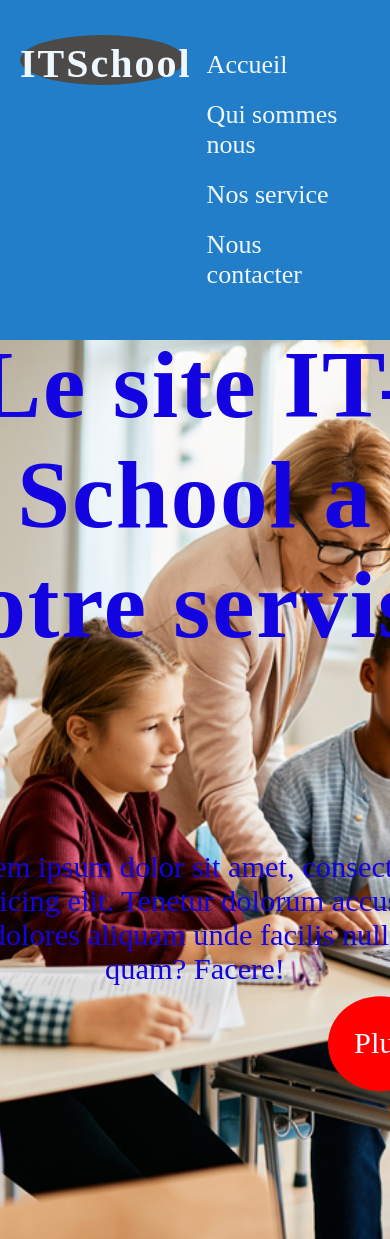
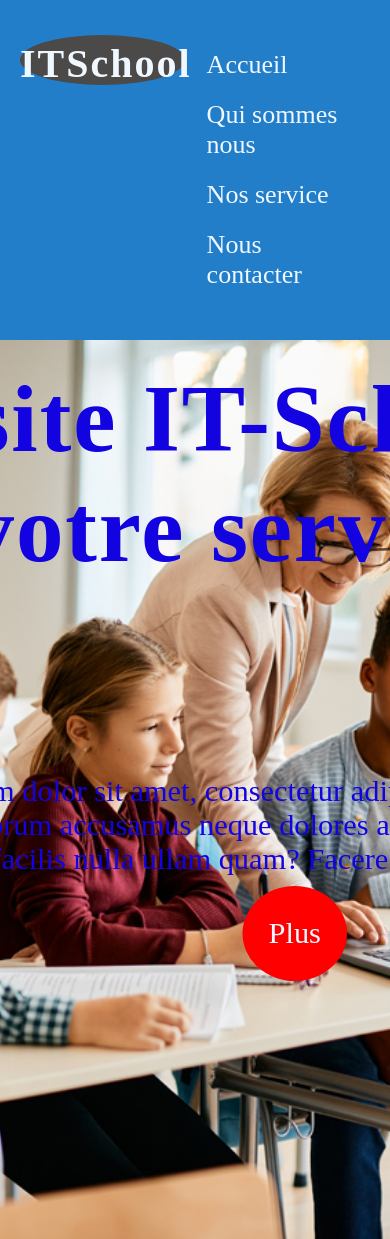
Before and after one commit to 9adi3/saiss, a PHP site: page /school.html in a window 390 px wide; the page is wider, and only the part inside the window is pictured. Shown: the top 1239 px of that part. Run offline with PHP 8.4, Linux system fonts and the light colour scheme.

Commit message:
Update school.css

```diff
--- a/school.css
+++ b/school.css
@@ -54,12 +54,3 @@ nav ul li:hover{transform: scale(1.2); background: #144aad;border-radius: 30px;}
 .content .service{ background: #b8b3a9 ;border: solid 3px red; display: inline-flex; padding: 30px;}
 .content .service .ds{padding: 20px; }
 .content .service .ds h3{padding: 40px; text-transform: capitalize;transform: scale(1.2);}
-
-
-
-
-
-
-@media (max-width:1000px)  {
-    .head .text {max-width: 300px;}
-    .plus::before{transform: translate(200%,10%);} }
```
